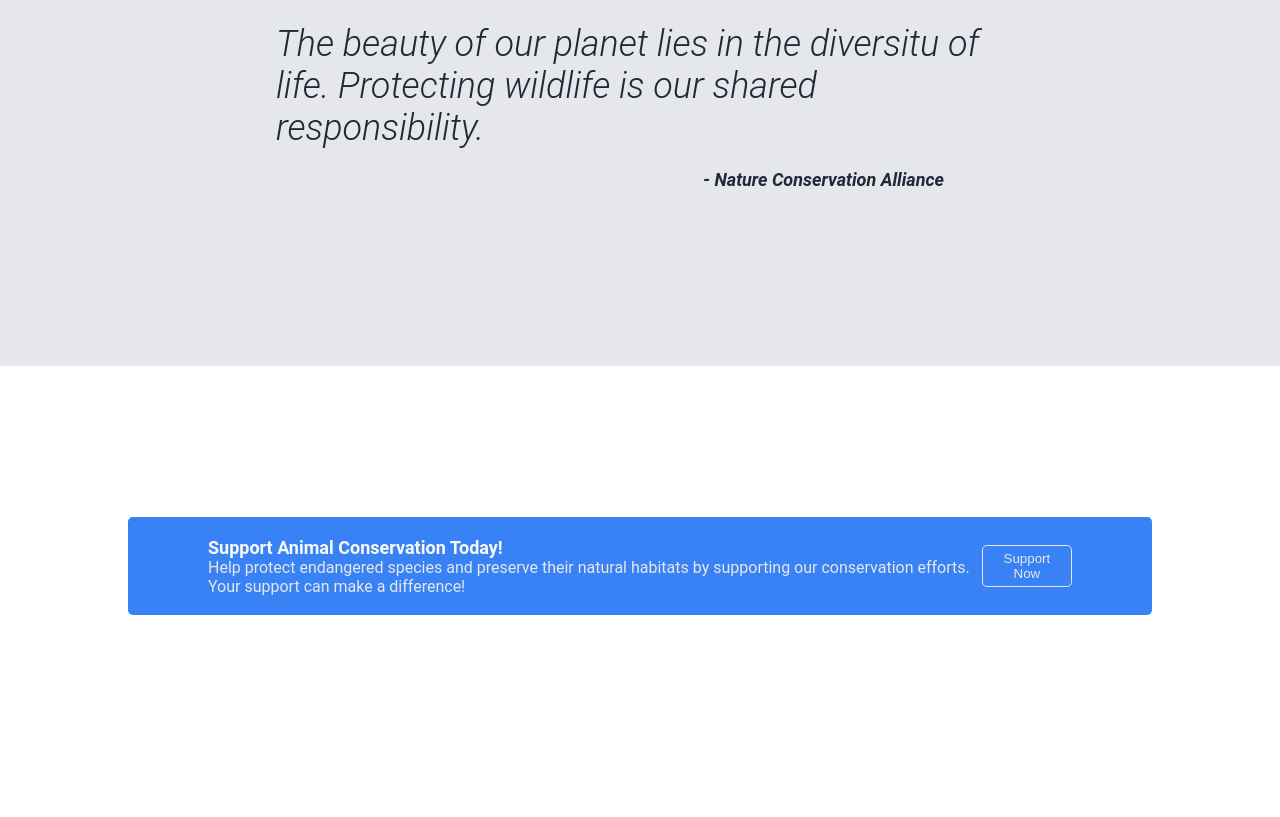
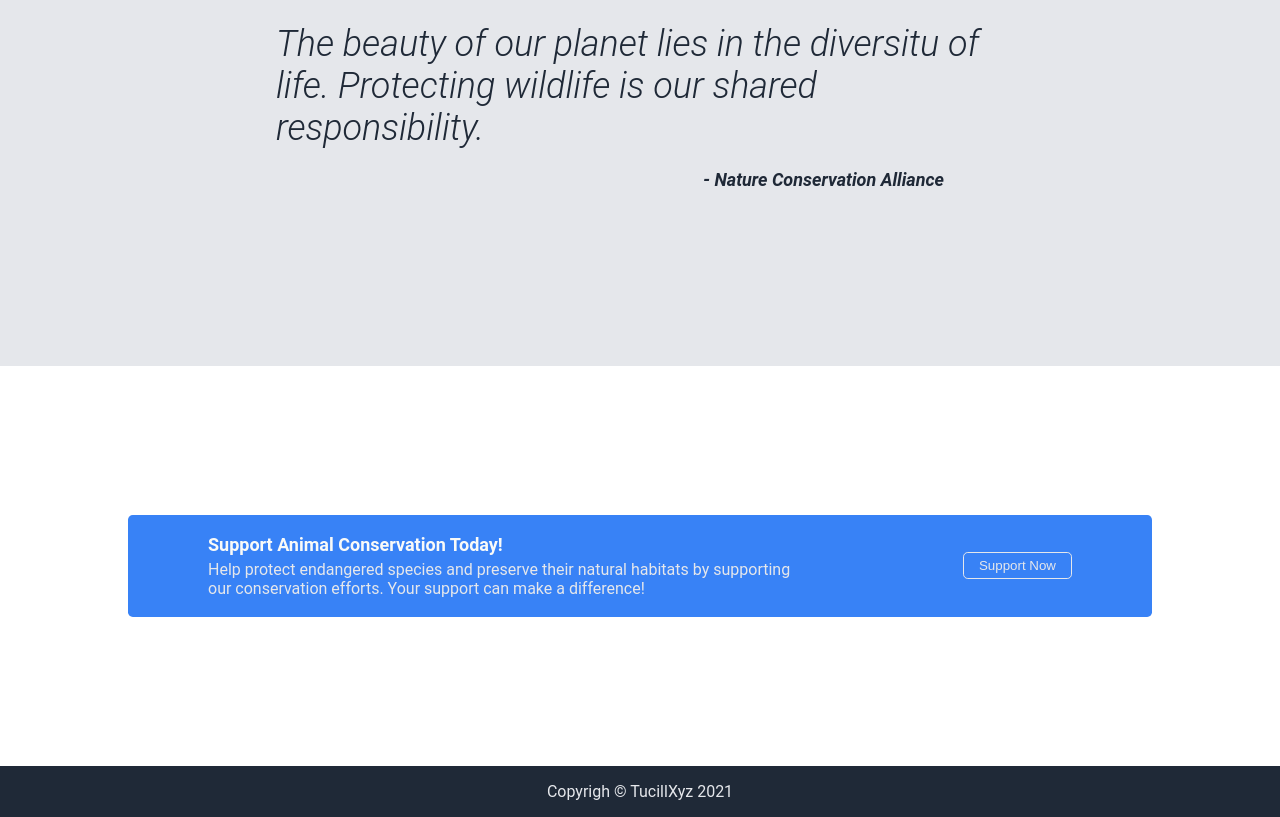
Before and after one commit to tucill/odin-landing-page, a plain HTML site: page index.html in a window 1280 px wide. Shown: the part 1362-2179 px from the top of the page. Before the commit the page ends 2128 px from the top, so only its background shows below. Drawn offline with Linux system fonts and the light colour scheme.

Commit message:
Membuat bagian footer dan fix cta conservation

```diff
--- a/index.html
+++ b/index.html
@@ -115,5 +115,10 @@
         </article>
       </section>
     </main>
+
+    <!-- Footer -->
+    <footer>
+      <p>Copyrigh &#169; TucillXyz 2021</p>
+    </footer>
   </body>
 </html>
--- a/src/css/styles.css
+++ b/src/css/styles.css
@@ -179,6 +179,10 @@ header {
   align-items: center;
 }
 
+.conservation .container .text-content {
+  max-width: 70%;
+}
+
 .conservation .container .text-content h3 {
   color: #f9faf8;
   font-size: 18px;
@@ -186,6 +190,7 @@ header {
 
 .conservation .container .text-content p {
   color: var(--secondary);
+  margin-top: 0.3rem;
   font-size: 16px;
 }
 
@@ -197,3 +202,11 @@ header {
   border-radius: 0.3rem;
   cursor: pointer;
 }
+
+/* Footer */
+footer {
+  background-color: var(--primary);
+  color: var(--secondary);
+  padding: 1rem;
+  text-align: center;
+}
```
